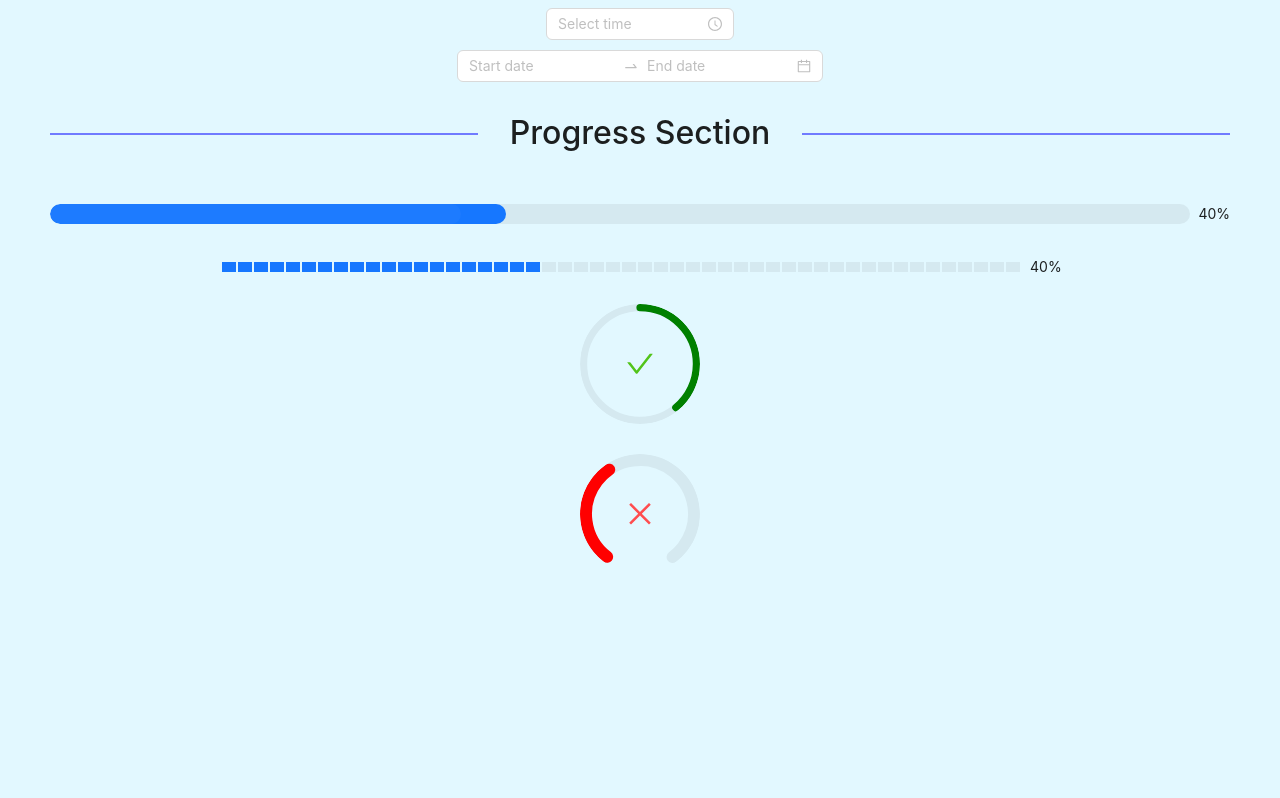
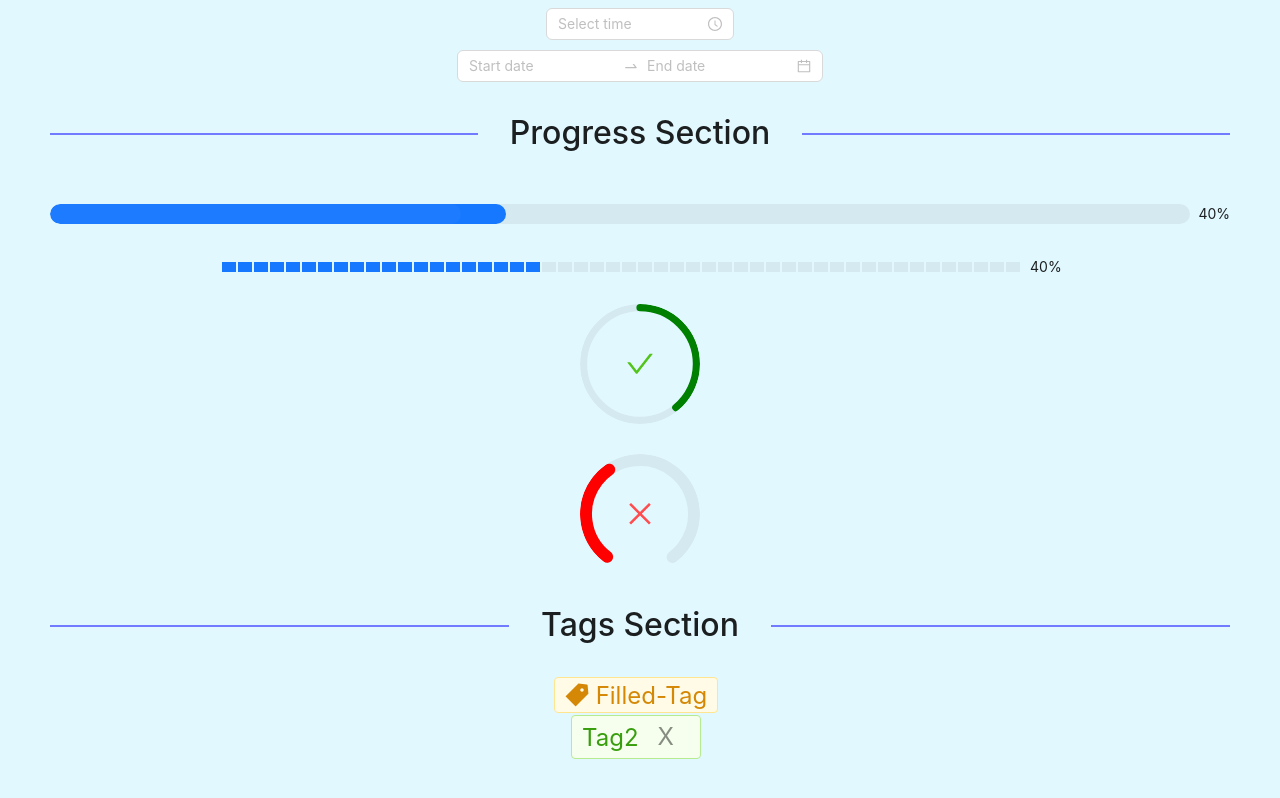
Before and after one commit to Ismoil00/AntDesign__Tutorial-01, a React (Create React App) app: page / in a window 1280 px wide. Shown: the part 2486-3284 px from the top of the page. Before the commit the page ends 3110 px from the top, so only its background shows below. Built offline with nearby package versions, Linux system fonts and the light colour scheme; no server answers; the HTML template or start-up script is replaced by a standard one.

Commit message:
tag video was watched

```diff
--- a/src/App.js
+++ b/src/App.js
@@ -6,6 +6,7 @@ import Selects from "./Selects";
 import Loading from "./Loading";
 import ValidationForm from "./ValidationForm";
 import FileUpload from "./FileUpload";
+import Tags from "./Tags";
 
 function App() {
   const verDivider = {
@@ -80,6 +81,16 @@ function App() {
       </Divider>
 
       <Progresses />
+
+      <Divider
+        orientation="center"
+        style={{ borderColor: "blue", fontSize: "2rem" }}
+      >
+        Tags Section
+      </Divider>
+
+      <Tags />
+
     </div>
   );
 }
--- a/src/TableSec.js
+++ b/src/TableSec.js
@@ -15,7 +15,7 @@ const TableSec = () => {
   const table1Column = [
     {
       key: "1",
-      title: "ID",
+      title: "Order",
       dataIndex: "id",
       filters: [{ text: "10", value: 10 }],
       onFilter: (value, record) => {
@@ -108,7 +108,12 @@ const TableSec = () => {
       key: "2",
       title: "Student Name",
       dataIndex: "name",
-      filterDropdown: ({ setSelectedKeys, selectedKeys, confirm, clearFilters }) => {
+      filterDropdown: ({
+        setSelectedKeys,
+        selectedKeys,
+        confirm,
+        clearFilters,
+      }) => {
         return (
           <>
             <Input
@@ -122,7 +127,7 @@ const TableSec = () => {
               }}
               onChange={(e) => {
                 setSelectedKeys(e.target.value ? [e.target.value] : []);
-                confirm({ closeDropdown: false })
+                confirm({ closeDropdown: false });
               }}
               value={selectedKeys[0]}
             ></Input>
@@ -199,7 +204,10 @@ const TableSec = () => {
     const fetchData = async () => {
       const res = await fetch("https://jsonplaceholder.typicode.com/todos");
       const data = await res.json();
-      setTable1Data(data.slice(0, 50));
+      const newData = data.map((item, index) => {
+        return { key: index, ...item };
+      });
+      setTable1Data(newData.slice(0, 50));
       setLoading(false);
     };
 
@@ -272,8 +280,8 @@ const TableSec = () => {
           hideOnSinglePage: true,
           onChange: (page) => {
             // it consoles the page number:
-            console.log(page)
-          }
+            console.log(page);
+          },
         }}
         rowSelection={{
           type: "checkbox",
--- /dev/null
+++ b/src/Tags.js
@@ -0,0 +1,42 @@
+import React from "react";
+import { Tag, Space, Button } from "antd";
+import { TagFilled } from "@ant-design/icons";
+
+const Tags = () => {
+  const TagStyle = {
+    fontSize: "1.5rem",
+    padding: "5px 10px",
+    width: "auto",
+    height: "auto",
+  };
+  const SpaceStyle = {
+    display: "flex",
+    flexFlow: "column nowrap",
+    alignItems: "center",
+    justifyContent: "center",
+  };
+  return (
+    <Space direction="vertical" size={2} style={SpaceStyle}>
+      <Tag color="gold" style={TagStyle}>
+        <TagFilled /> Filled-Tag
+      </Tag>
+      <Tag
+        style={TagStyle}
+        color={"green"}
+        closable
+        onClose={() => {
+          alert("Tag2 is closed!");
+        }}
+        closeIcon={
+          <Button danger type="text" style={{ fontSize: "1.5rem " }}>
+            X
+          </Button>
+        }
+      >
+        Tag2
+      </Tag>
+    </Space>
+  );
+};
+
+export default Tags;
```
